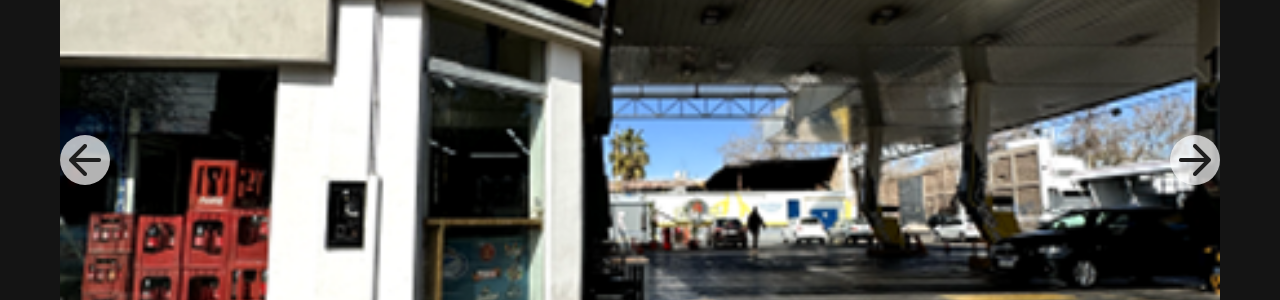
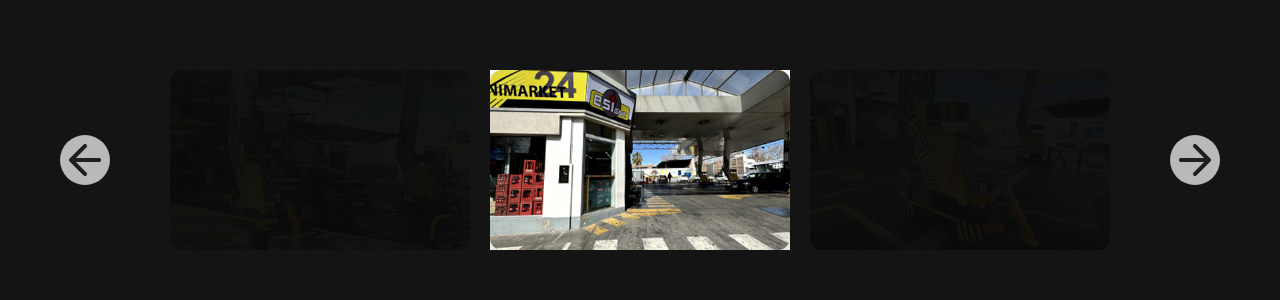
Before and after one commit to IvanDerlich/esigas, a Next.js app: page /estaciones in a window 1280 px wide. Both pictures are taken after a click on the picture 640 px from the left and 2495 px from the top of the page. Shown: the part 2335-2635 px from the top of the page. Built offline with nearby package versions, Linux system fonts and the light colour scheme; a web font is replaced by a local one.

Commit message:
Agrego spinner de carga

```diff
--- a/src/app/components/carouselMobile/carouselMobile.module.css
+++ b/src/app/components/carouselMobile/carouselMobile.module.css
@@ -245,3 +245,41 @@
     width: 287px;
   }
 }
+
+.imageWrapper {
+  position: relative;
+  width: 100%;
+  height: 100%;
+}
+
+.spinnerOverlay {
+  position: absolute;
+  top: 0;
+  left: 0;
+  width: 100%;
+  height: 100%;
+  display: flex;
+  align-items: center;
+  justify-content: center;
+  background-color: rgba(240, 240, 240, 0.5);
+  z-index: 1;
+  pointer-events: none;
+}
+
+.spinner {
+  width: 30px;
+  height: 30px;
+  border: 3px solid #ccc;
+  border-top: 3px solid #62b26e;
+  border-radius: 50%;
+  animation: spin 1s linear infinite;
+}
+
+@keyframes spin {
+  0% {
+    transform: rotate(0deg);
+  }
+  100% {
+    transform: rotate(360deg);
+  }
+}
--- a/src/app/components/carouselMobile/carouselMobile.tsx
+++ b/src/app/components/carouselMobile/carouselMobile.tsx
@@ -1,9 +1,8 @@
 'use client';
 
-import { useRef, useState } from 'react';
+import { useRef, useState, useEffect, memo } from 'react';
 import Image, { StaticImageData } from 'next/image';
 import styles from './carouselMobile.module.css';
-
 import arrowLeft from '@/images/Arrow-left.png';
 import arrowRight from '@/images/Arrow-right.png';
 
@@ -16,6 +15,83 @@
   images: CarouselImage[];
 };
 
+const SlideItem = memo(
+  ({ img, index, tx, opacity, zIndex, onPointerDown }: any) => {
+    const [status, setStatus] = useState<'loading' | 'loaded'>('loading');
+    const [currentSrc, setCurrentSrc] = useState('');
+
+    useEffect(() => {
+      const newSrc = typeof img.src === 'string' ? img.src : img.src.src;
+      if (newSrc !== currentSrc) {
+        setStatus('loading');
+        setCurrentSrc(newSrc);
+      }
+    }, [img.src, currentSrc]);
+
+    return (
+      <div
+        className={styles.mzaSlide}
+        style={{
+          transform: `translateX(${tx}px)`,
+          opacity,
+          zIndex,
+          cursor: 'grab',
+          touchAction: 'none',
+        }}
+        onPointerDown={onPointerDown}
+      >
+        <div
+          className={styles.imageWrapper}
+          style={{
+            position: 'relative',
+            width: '100%',
+            height: '100%',
+            backgroundColor: '#fff',
+            overflow: 'hidden',
+          }}
+        >
+          {status === 'loading' && (
+            <div
+              className={styles.spinnerOverlay}
+              style={{
+                position: 'absolute',
+                inset: 0,
+                display: 'flex',
+                alignItems: 'center',
+                justifyContent: 'center',
+                zIndex: 10,
+                backgroundColor: '#fff',
+              }}
+            >
+              <div className={styles.spinner} />
+            </div>
+          )}
+          {currentSrc && (
+            <Image
+              key={currentSrc}
+              src={img.src}
+              alt={img.alt || `img-${index}`}
+              width={300}
+              height={180}
+              draggable={false}
+              className={styles.carouselImage}
+              onLoad={() => setStatus('loaded')}
+              style={{
+                opacity: status === 'loaded' ? 1 : 0,
+                objectFit: 'cover',
+                width: '100%',
+                height: '100%',
+                transition: 'opacity 0.15s ease',
+              }}
+            />
+          )}
+        </div>
+      </div>
+    );
+  }
+);
+SlideItem.displayName = 'SlideItem';
+
 export default function CarouselMobile({ images }: Props) {
   const [state, setState] = useState({ index: 0, pos: 0 });
   const [isTransitioning, setIsTransitioning] = useState(false);
@@ -24,27 +100,22 @@
   const [fsAnimDir, setFsAnimDir] = useState<'left' | 'right' | null>(null);
 
   const n = images.length;
-
   const gesture = useRef({
     startX: 0,
     currentX: 0,
     isDragging: false,
     tappedIndex: null as number | null,
   });
-
   const rafRef = useRef<number>(0);
 
   const mod = (n: number, m: number) => ((n % m) + m) % m;
 
   const goTo = (targetIndex: number) => {
     setIsTransitioning(true);
-
     const startPos = state.pos;
     let d = targetIndex - startPos;
-
     if (d > n / 2) d -= n;
     if (d < -n / 2) d += n;
-
     const endPos = startPos + d;
     const startTime = performance.now();
     const duration = 600;
@@ -53,63 +124,51 @@
       const t = Math.min(1, (now - startTime) / duration);
       const ease = 1 - Math.pow(1 - t, 4);
       const currentPos = startPos + (endPos - startPos) * ease;
-
       setState(prev => ({ ...prev, pos: currentPos }));
-
-      if (t < 1) {
-        rafRef.current = requestAnimationFrame(animate);
-      } else {
+      if (t < 1) rafRef.current = requestAnimationFrame(animate);
+      else {
         const finalIndex = mod(Math.round(currentPos), n);
         setState({ index: finalIndex, pos: finalIndex });
         setIsTransitioning(false);
       }
     };
-
     cancelAnimationFrame(rafRef.current);
     rafRef.current = requestAnimationFrame(animate);
   };
 
   const onPointerDown = (e: React.PointerEvent, index?: number) => {
     if (isTransitioning) return;
-
     gesture.current.startX = e.clientX;
     gesture.current.currentX = e.clientX;
     gesture.current.isDragging = true;
     gesture.current.tappedIndex = index ?? null;
-
     cancelAnimationFrame(rafRef.current);
   };
 
   const onPointerMove = (e: React.PointerEvent) => {
     if (!gesture.current.isDragging) return;
-
     gesture.current.currentX = e.clientX;
     const dx = e.clientX - gesture.current.startX;
 
     if (!isFullscreen) {
-      setState(prev => ({
-        ...prev,
-        pos: prev.index - dx / 400,
-      }));
+      setState(prev => ({ ...prev, pos: prev.index - dx / 400 }));
     }
   };
 
   const onPointerUp = () => {
     if (!gesture.current.isDragging) return;
-
     gesture.current.isDragging = false;
     const moved = Math.abs(gesture.current.currentX - gesture.current.startX);
 
     if (moved > 10) {
       const direction =
         gesture.current.currentX < gesture.current.startX ? 1 : -1;
-
       if (isFullscreen) {
         setFsAnimDir(direction === 1 ? 'left' : 'right');
-        setState(prev => {
-          const nextIndex = mod(prev.index + direction, n);
-          return { index: nextIndex, pos: nextIndex };
-        });
+        setState(prev => ({
+          index: mod(prev.index + direction, n),
+          pos: mod(prev.index + direction, n),
+        }));
       } else {
         goTo(mod(Math.round(state.pos), n));
       }
@@ -125,29 +184,25 @@
 
   const next = () => {
     setFsAnimDir('left');
-
     if (isFullscreen) {
-      setState(prev => {
-        const nextIndex = mod(prev.index + 1, n);
-        return { index: nextIndex, pos: nextIndex };
-      });
+      setState(prev => ({
+        index: mod(prev.index + 1, n),
+        pos: mod(prev.index + 1, n),
+      }));
       return;
     }
-
     goTo(mod(state.index + 1, n));
   };
 
   const prev = () => {
     setFsAnimDir('right');
-
     if (isFullscreen) {
-      setState(prev => {
-        const nextIndex = mod(prev.index - 1, n);
-        return { index: nextIndex, pos: nextIndex };
-      });
+      setState(prev => ({
+        index: mod(prev.index - 1, n),
+        pos: mod(prev.index - 1, n),
+      }));
       return;
     }
-
     goTo(mod(state.index - 1, n));
   };
 
@@ -176,32 +231,22 @@
               let d = i - state.pos;
               if (d > n / 2) d -= n;
               if (d < -n / 2) d += n;
-
               const tx = d * 320;
               const opacity = 1 - Math.abs(d) * 0.5;
               const zIndex = 100 - Math.abs(d) * 10;
 
               return (
-                <div
-                  key={i}
-                  className={styles.mzaSlide}
-                  style={{
-                    transform: `translateX(${tx}px)`,
-                    opacity,
-                    zIndex,
-                    cursor: 'grab',
-                  }}
-                  onPointerDown={e => onPointerDown(e, i)}
-                >
-                  <Image
-                    src={img.src}
-                    alt={img.alt}
-                    width={300}
-                    height={180}
-                    draggable={false}
-                    className={styles.carouselImage}
-                  />
-                </div>
+                <SlideItem
+                  key={`slide-${i}`}
+                  img={img}
+                  index={i}
+                  tx={tx}
+                  opacity={opacity}
+                  zIndex={zIndex}
+                  onPointerDown={(e: React.PointerEvent<HTMLDivElement>) =>
+                    onPointerDown(e, i)
+                  }
+                />
               );
             })}
           </div>
@@ -211,9 +256,7 @@
           {images.map((_, i) => (
             <button
               key={i}
-              className={`${styles.dot} ${
-                mod(Math.round(state.pos), n) === i ? styles.activeDot : ''
-              }`}
+              className={`${styles.dot} ${mod(Math.round(state.pos), n) === i ? styles.activeDot : ''}`}
               onClick={() => goTo(i)}
             />
           ))}
@@ -222,13 +265,10 @@
 
       {isFullscreen && (
         <div
-          className={`${styles.fullscreenOverlay} ${
-            isClosing ? styles.zoomOut : styles.zoomIn
-          }`}
+          className={`${styles.fullscreenOverlay} ${isClosing ? styles.zoomOut : styles.zoomIn}`}
           onPointerDown={e => {
-            if (e.pointerType !== 'mouse') {
+            if (e.pointerType !== 'mouse')
               e.currentTarget.setPointerCapture(e.pointerId);
-            }
             onPointerDown(e);
           }}
           onPointerMove={onPointerMove}
@@ -237,27 +277,19 @@
           <button className={styles.closeBtn} onClick={closeFullscreen}>
             ✕
           </button>
-
           <button className={styles.arrowLeft} onClick={prev}>
             <Image src={arrowLeft} alt="Anterior" />
           </button>
-
           <div className={styles.fullscreenImageWrapper}>
-            <Image
-              src={images[state.index].src}
-              alt={images[state.index].alt}
-              fill
-              draggable={false}
-              className={`${styles.fullscreenImage} ${
-                fsAnimDir === 'left'
-                  ? styles.fsSlideLeft
-                  : fsAnimDir === 'right'
-                    ? styles.fsSlideRight
-                    : ''
-              }`}
+            <SlideItem
+              img={images[state.index]}
+              index={state.index}
+              tx={0}
+              opacity={1}
+              zIndex={100}
+              onPointerDown={onPointerDown}
             />
           </div>
-
           <button className={styles.arrowRight} onClick={next}>
             <Image src={arrowRight} alt="Siguiente" />
           </button>
```
